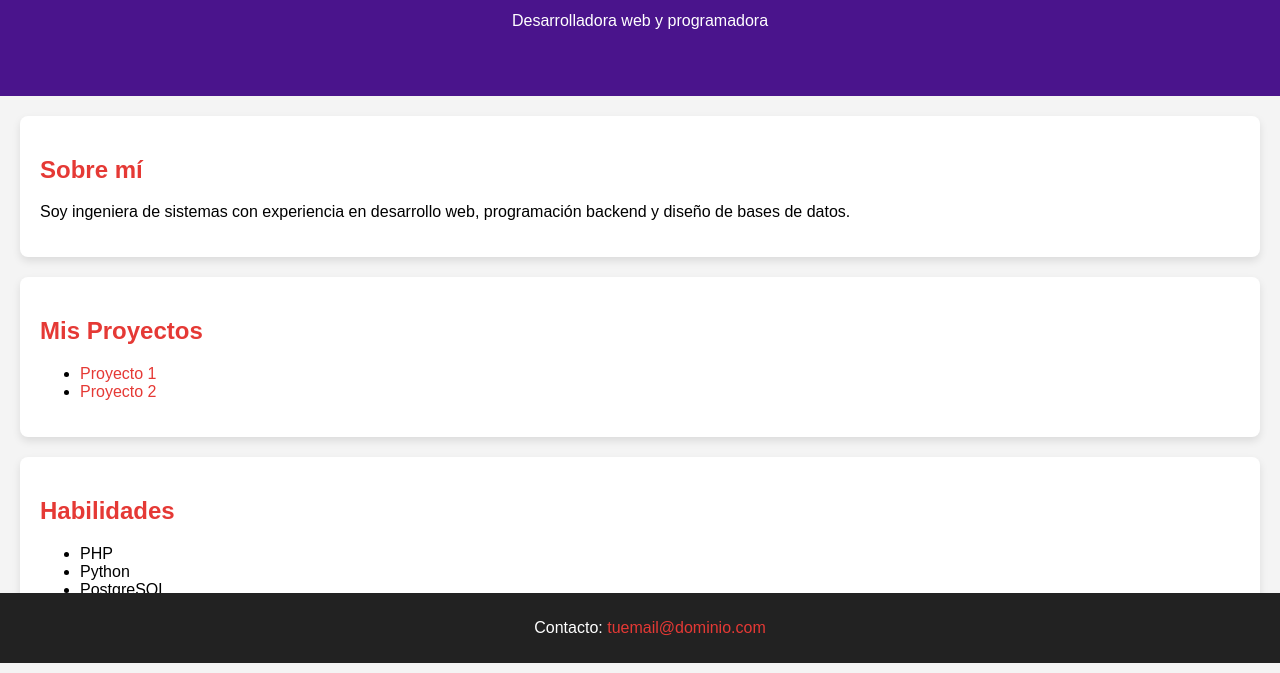
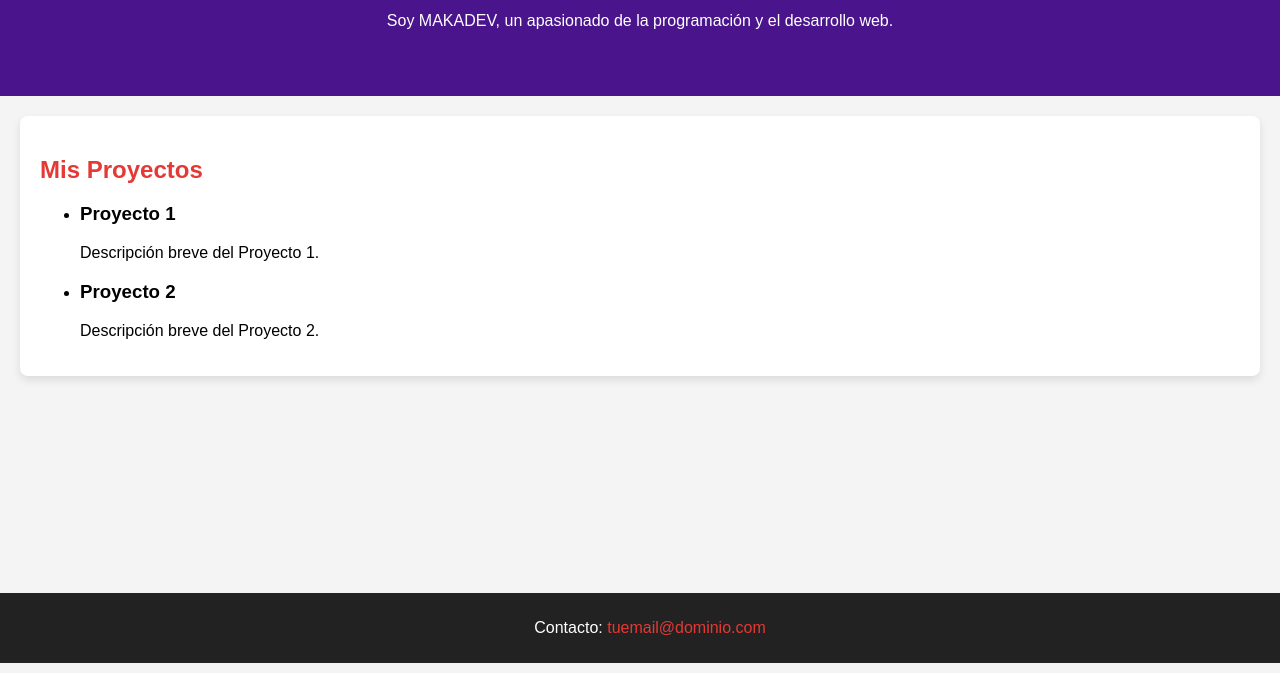
Before and after one commit to MAKADEV-coder/MAKADEV.github.io, a plain HTML site: page index.html in a window 1280 px wide. Shown: the part 137-810 px from the top of the page. Drawn offline with Linux system fonts and the light colour scheme.

Commit message:
Update index.html

```diff
--- a/index.html
+++ b/index.html
@@ -3,37 +3,39 @@
 <head>
     <meta charset="UTF-8">
     <meta name="viewport" content="width=device-width, initial-scale=1.0">
-    <title>MAKADEV - Portafolio</title>
+    <meta http-equiv="X-UA-Compatible" content="ie=edge">
+    <title>Portafolio MAKADEV</title>
     <link rel="stylesheet" href="styles.css">
 </head>
 <body>
+
     <header>
-        <h1>Hola, soy MAKADEV</h1>
-        <p>Desarrolladora web y programadora</p>
+        <h1>Bienvenido a mi Portafolio</h1>
+        <p>Soy MAKADEV, un apasionado de la programación y el desarrollo web.</p>
     </header>
-
-    <section id="about">
-        <h2>Sobre mí</h2>
-        <p>Soy ingeniera de sistemas con experiencia en desarrollo web, programación backend y diseño de bases de datos.</p>
-    </section>
 
     <section id="projects">
         <h2>Mis Proyectos</h2>
         <ul>
-            <li><a href="https://github.com/tuusuario/proyecto1">Proyecto 1</a></li>
-            <li><a href="https://github.com/tuusuario/proyecto2">Proyecto 2</a></li>
+            <li>
+                <h3>Proyecto 1</h3>
+                <p>Descripción breve del Proyecto 1.</p>
+            </li>
+            <li>
+                <h3>Proyecto 2</h3>
+                <p>Descripción breve del Proyecto 2.</p>
+            </li>
+            <!-- Agregar más proyectos aquí -->
         </ul>
     </section>
 
-    <section id="skills">
-        <h2>Habilidades</h2>
-        <ul>
-            <li>PHP</li>
-            <li>Python</li>
-            <li>PostgreSQL</li>
-            <li>Django</li>
-        </ul>
-    </section>
+    <footer>
+        <p>&copy; 2025 MAKADEV. Todos los derechos reservados.</p>
+    </footer>
+
+</body>
+</html>
+
 
     <footer>
         <p>Contacto: <a href="mailto:tuemail@dominio.com">tuemail@dominio.com</a></p>
```
